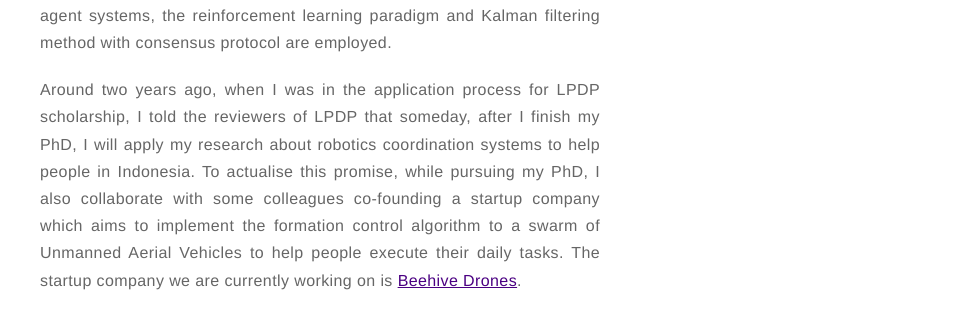
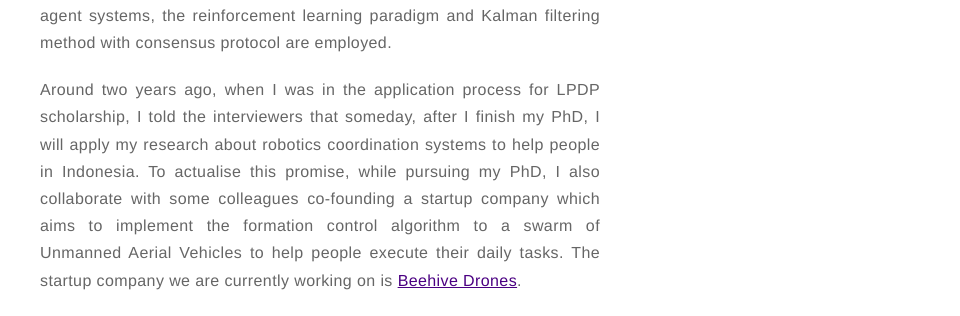
Before and after one commit to tnunay/tnunay.github.io, a Jekyll site: the page built from about.md, in a window 1280 px wide. Shown: the part 1024-1340 px from the top of the page, without its empty margins (320-1280 px from the left). Built offline with Jekyll 4.4.1, drawn with Linux system fonts in a browser that asks for light colours.

Commit message:
update about

```diff
--- a/about.md
+++ b/about.md
@@ -13,7 +13,7 @@
 
 <p align="justify">After finishing my undergraduate study, I am currently pursue my doctoral degree in the field of control systems at The University of Manchester under the supervision of Professor Zhengtao Ding. My doctoral study is supported by Indonesia Endowment Fund for Education, Ministry of Finance, Indonesia. I am doing a research on the coordination of robotic sensor networks. From this topic, I am designing distributed algorithms to solve the motion control, coverage control, and optimisation problems of a sensor network. In my study, to establish the swarm intelligence of multi-agent systems, the reinforcement learning paradigm and Kalman filtering method with consensus protocol are employed.</p>
 
-<p align="justify">Around two years ago, when I was in the application process for LPDP scholarship, I told the reviewers of LPDP that someday, after I finish my PhD, I will apply my research about robotics coordination systems to help people in Indonesia. To actualise this promise, while pursuing my PhD, I also collaborate with some colleagues co-founding a startup company which aims to implement the formation control algorithm to a swarm of Unmanned Aerial Vehicles to help people execute their daily tasks. The startup company we are currently working on is <a href="http://www.bvdrones.com/">Beehive Drones</a>.</p>
+<p align="justify">Around two years ago, when I was in the application process for LPDP scholarship, I told the interviewers that someday, after I finish my PhD, I will apply my research about robotics coordination systems to help people in Indonesia. To actualise this promise, while pursuing my PhD, I also collaborate with some colleagues co-founding a startup company which aims to implement the formation control algorithm to a swarm of Unmanned Aerial Vehicles to help people execute their daily tasks. The startup company we are currently working on is <a href="http://www.bvdrones.com/">Beehive Drones</a>.</p>
 
 ## Awards
 
```
